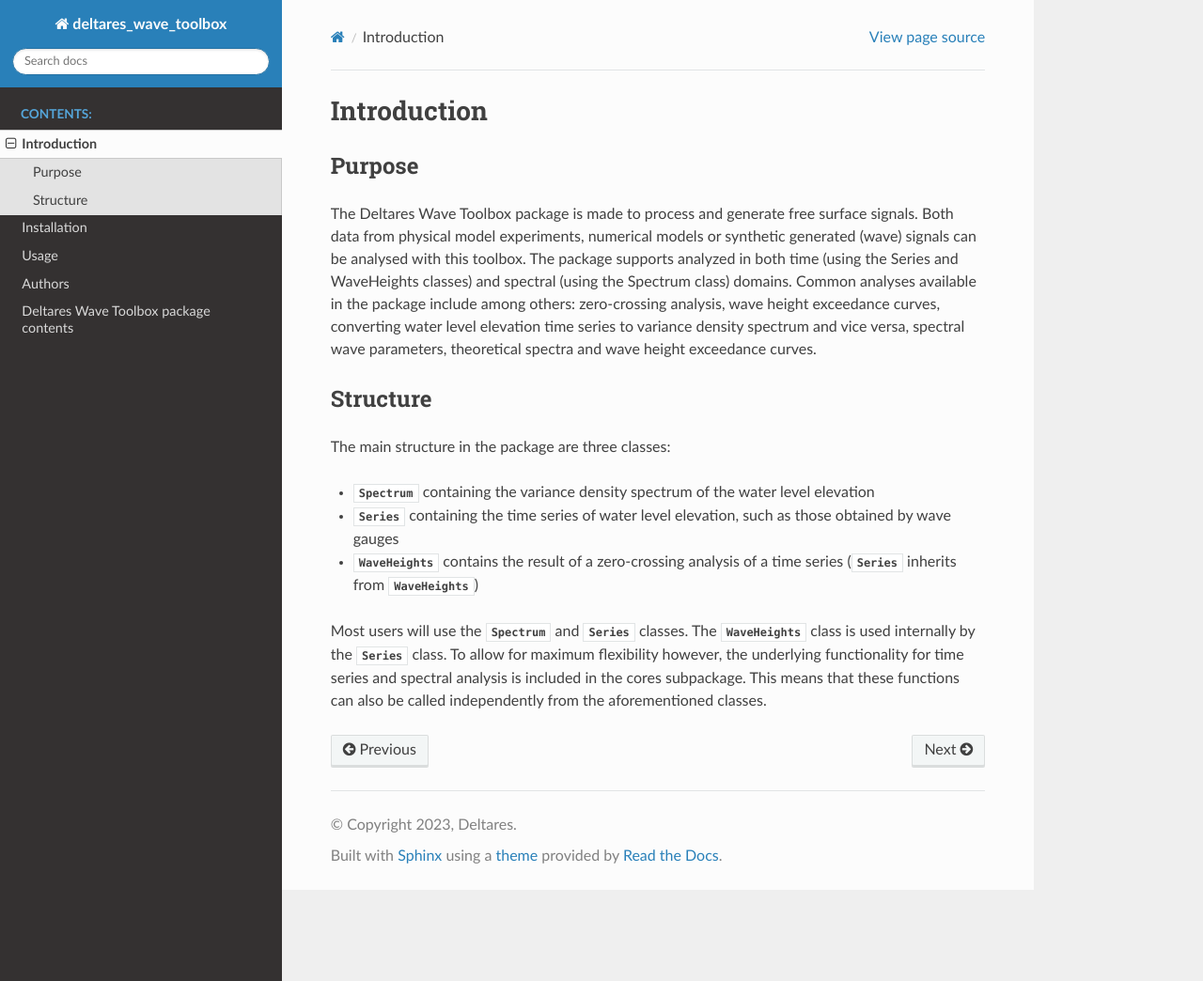
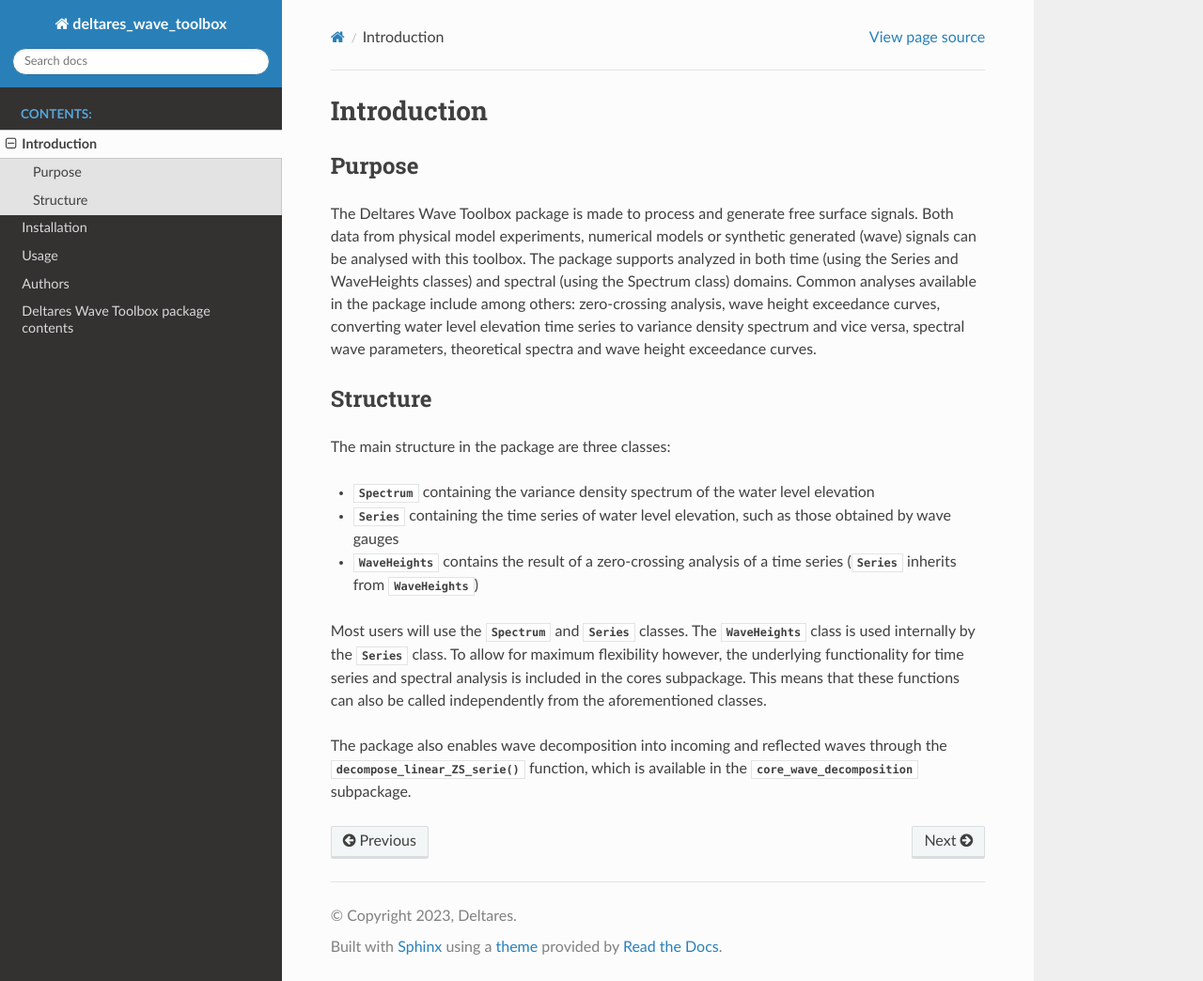
Before and after one commit to Deltares-research/wave-toolbox, a Sphinx documentation site: the page built from docs/source/introduction.rst, in a window 1280 px wide and 1044 px high. Shown: the whole window at 94% size. Built offline with Sphinx 7.4.7 and the Read the Docs theme 3.1.0, drawn with Linux system fonts in a browser that asks for light colours; pages that are not in the unit, such as notebooks, are missing from menus; the version number is read from the project's files by our own code.

Commit message:
Update introduction.rst

```diff
--- a/docs/source/introduction.rst
+++ b/docs/source/introduction.rst
@@ -20,3 +20,5 @@ The main structure in the package are three classes:
 * :class:`WaveHeights` contains the result of a zero-crossing analysis of a time series (:class:`Series` inherits from :class:`WaveHeights`)
 
 Most users will use the :class:`Spectrum` and :class:`Series` classes. The :class:`WaveHeights` class is used internally by the :class:`Series` class. To allow for maximum flexibility however, the underlying functionality for time series and spectral analysis is included in the cores subpackage. This means that these functions can also be called independently from the aforementioned classes.
+
+The package also enables wave decomposition into incoming and reflected waves through the :func:`decompose_linear_ZS_serie` function, which is available in the :mod:`core_wave_decomposition` subpackage.
```
